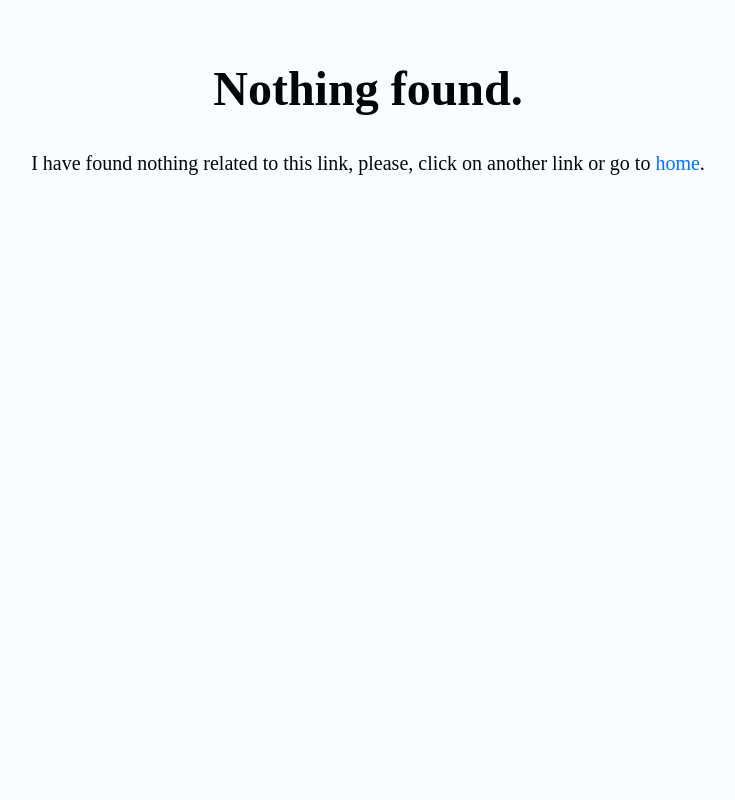
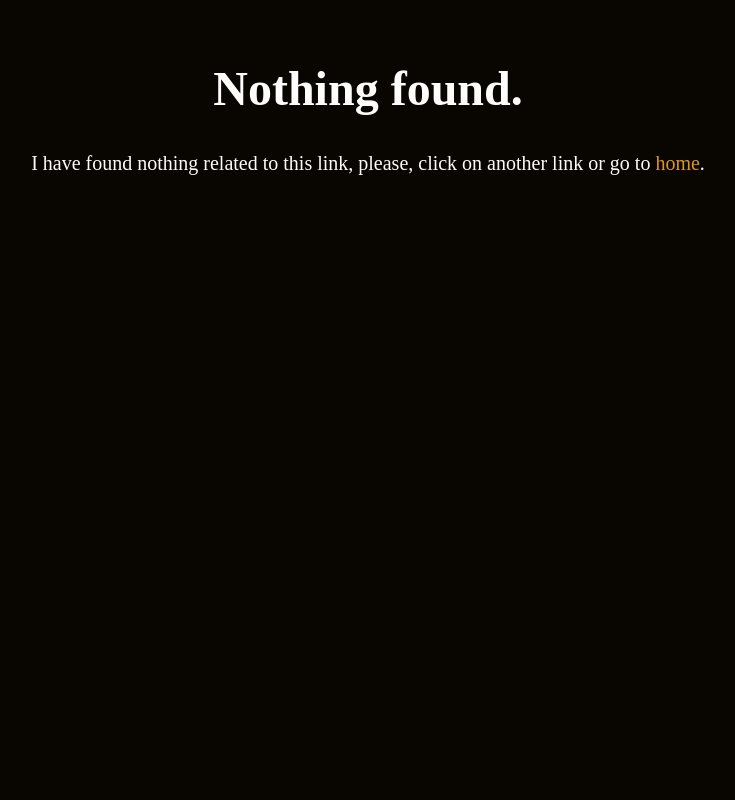
Before and after one commit to gaaiuss/MonsterHunterBuilds, a Django app: page / in a window 1280 px wide. Shown: the whole page, without its empty margins (272-1007 px from the left). Run offline with Django 5.2, Linux system fonts and the light colour scheme; data that the repository does not hold is empty.

Commit message:
add: dark mode, orange base color

```diff
--- a/djangoapp/blog/static/blog/css/style.css
+++ b/djangoapp/blog/static/blog/css/style.css
@@ -1,7 +1,7 @@
 :root {
   /* Colors */
-  --_clr-base-hue: 213;
-  --_clr-primary: var(--_clr-base-hue) 100%;
+  --_clr-base-hue: 37;
+  --_clr-primary: var(--_clr-base-hue) 75%;
   --_clr-gray: var(--_clr-base-hue) 10%;
 
   --clr-whitest: var(--_clr-primary) 100%;
@@ -75,8 +75,8 @@ html {
 }
 
 body {
-  background-color: hsl(var(--clr-white));
-  color: hsl(var(--clr-black));
+  background-color: hsl(var(--clr-black));
+  color: hsl(var(--clr-white));
   font-size: 20px; /* Fallback value */
   font-size: var(--fs-base);
   font-family: var(--ff-regular);
```
